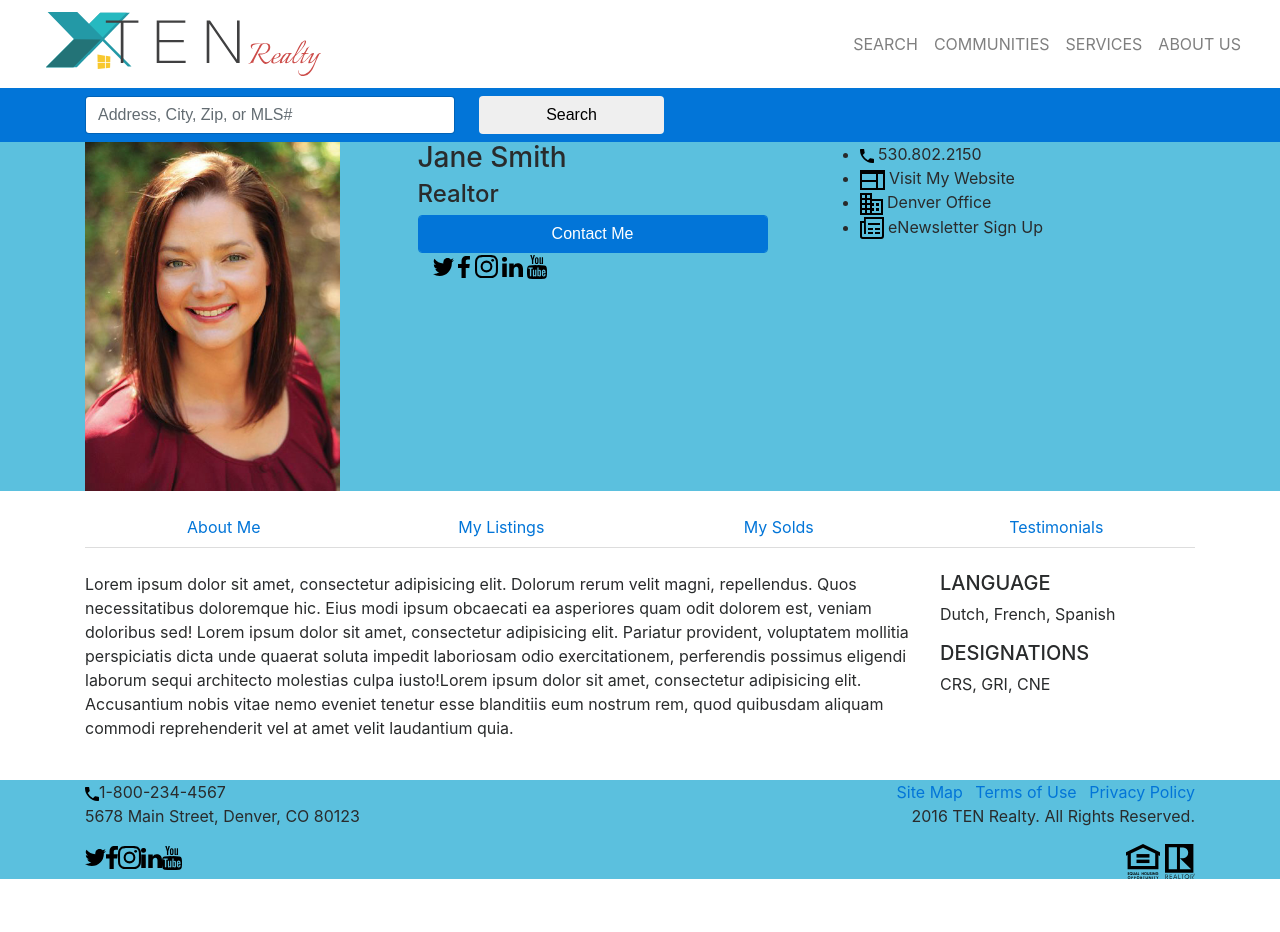
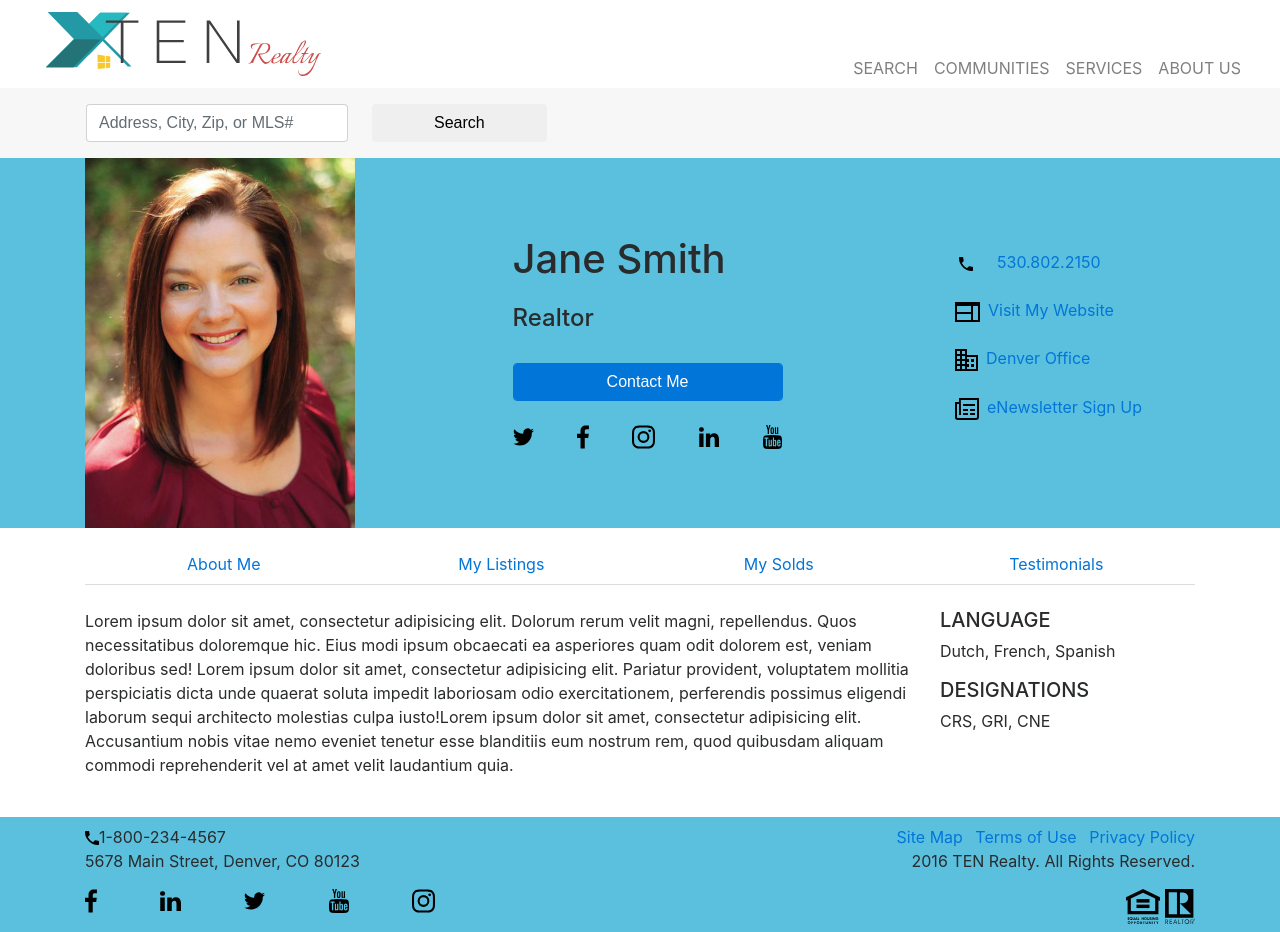
Before and after one commit to alexi-o/boojTest, a plain HTML site: page HTML_CSS/index.html in a window 1280 px wide. Before the commit the page ends 879 px from the top, so only its background shows below. Drawn offline with nearby package versions, Linux system fonts and the light colour scheme; a script that the page names is missing.

Commit message:
makes improvements on mobile design

```diff
--- a/HTML_CSS/index.html
+++ b/HTML_CSS/index.html
@@ -7,7 +7,7 @@
 
     <!-- Bootstrap CSS -->
     <link rel="stylesheet" href="https://maxcdn.bootstrapcdn.com/bootstrap/4.0.0-alpha.6/css/bootstrap.min.css" integrity="sha384-rwoIResjU2yc3z8GV/NPeZWAv56rSmLldC3R/AZzGRnGxQQKnKkoFVhFQhNUwEyJ" crossorigin="anonymous">
-    <link rel="stylesheet" href="styles.css">
+    <link rel="stylesheet" href="style.css">
 </head>
 <body>
     <!-- Start Header -->
@@ -18,10 +18,6 @@
       </button>
       <img class="navbar-brand col-sm-3 hidden-xs-down" src="Assets/SVGs/TEN-logo.svg" />
       <img class="hidden-sm-up" src="Assets/SVGs/TEN-logo-mark.svg" />
-<!--         <div class="col-sm-4 offset-sm-4">
-            <span class="d-inline"><img src="Assets/SVGs/account.svg" />Account</span>
-            <span class="d-inline"><img src="Assets/SVGs/contact.svg" />Contact</span>
-        </div> -->
         <div class="collapse navbar-collapse justify-content-end" id="navbarNav">
           <ul class="navbar-nav header-nav top-nav">
             <li class="nav-item">
@@ -43,42 +39,43 @@
 <!-- End Header -->
 
 <!-- Start Search Bar/Nav -->
-<div class="container-fluid bg-primary text-white">
+<div class="container-fluid bg-faded">
   <div class="container">
-        <form class="form-inline pt-2 pb-2">
-          <input class="form-control col-sm-4" type="text" placeholder="Address, City, Zip, or MLS#">
-          <button class="btn col-sm-2 ml-4" type="submit">Search</button>
+    <nav class="navbar navbar-toggleable-md search-nav">
+      <form class="form-inline col-xs-1 col-sm-12 form-fix">
+        <input class="form-control col-sm-3" type="text" placeholder="Address, City, Zip, or MLS#">
+        <button class="btn my-2 col-sm-2 ml-4" type="submit">Search</button>
       </form>
+    </nav>
   </div>
 </div>
-
 <!-- End Search Bar/Nav -->
 
 <!-- Start Hero Section -->
 <div class="container-fluid bg-info">
     <div class="container">
-        <div class="row">
-            <div class="col-sm-3">
+        <div class="row fix-gutter d-flex align-items-center">
+          <div class="col-sm-3 col-lg-3">
             <img class="img-fluid" src="./Assets/Realtor Image/saramortensun.jpg" />
           </div>
-            <div class="container-fluid col-sm-4">
-                <h3>Jane Smith</h3>
+          <div class="container-fluid col-sm-4 col-lg-3">
+              <h1 class="mb-4">Jane Smith</h1>
               <h4>Realtor</h4>
-                <button class="btn form-control btn-primary">Contact Me</button>
-                <div class="container-fluid">
-                    <img src="Assets/SVGs/twitter.svg" />
-                    <img src="Assets/SVGs/facebook.svg" />
-                    <img src="Assets/SVGs/instagram.svg" />
-                    <img src="Assets/SVGs/linkedin.svg" />
-                    <img src="Assets/SVGs/youtube.svg" />
+              <button class="btn form-control btn-primary mt-4">Contact Me</button>
+                <div class="text-center d-flex justify-content-between mt-4">
+                  <img class="" src="Assets/SVGs/twitter.svg" />
+                  <img class="" src="Assets/SVGs/facebook.svg" />
+                  <img class="" src="Assets/SVGs/instagram.svg" />
+                  <img class="" src="Assets/SVGs/linkedin.svg" />
+                  <img class="" src="Assets/SVGs/youtube.svg" />
                 </div>
           </div>
-            <div class="col-sm-4">
-                <ul class="container-fluid">
-                    <li><img class="mr-1" src="Assets/SVGs/contact.svg" />530.802.2150</li>
-                    <li><img class="mr-1" src="Assets/SVGs/website.svg" />Visit My Website</li>
-                    <li><img class="mr-1" src="Assets/SVGs/office.svg" />Denver Office</li>
-                    <li><img class="mr-1" src="Assets/SVGs/enewsletter.svg" />eNewsletter Sign Up</li>
+          <div class="col-sm-4 col-lg-3">
+              <ul class="container-fluid fix-gutter">
+                  <li class="ml-1"><a href="#"><img class="mr-4" src="Assets/SVGs/contact.svg" />530.802.2150</li></a>
+                  <li class="mr-3 mt-4"><a href="#"><img class="mr-2" src="Assets/SVGs/website.svg" />Visit My Website</li></a>
+                  <li class="mr-3 mt-4"><a href="#"><img class="mr-2" src="Assets/SVGs/office.svg" />Denver Office</li></a>
+                  <li class="mr-2 mt-4"><a href="#"><img class="mr-2" src="Assets/SVGs/enewsletter.svg" />eNewsletter Sign Up</li></a>
               </ul>
           </div>
         </div>
@@ -97,7 +94,7 @@
         </ul>
     </div>
     <div class="container">
-        <div class="row">
+        <div class="row tab-content">
           <div class="col-sm-9 mt-4 mb-4">
             <p>Lorem ipsum dolor sit amet, consectetur adipisicing elit. Dolorum rerum velit magni, repellendus. Quos necessitatibus doloremque hic. Eius modi ipsum obcaecati ea asperiores quam odit dolorem est, veniam doloribus sed! Lorem ipsum dolor sit amet, consectetur adipisicing elit. Pariatur provident, voluptatem mollitia perspiciatis dicta unde quaerat soluta impedit laboriosam odio exercitationem, perferendis possimus eligendi laborum sequi architecto molestias culpa iusto!Lorem ipsum dolor sit amet, consectetur adipisicing elit. Accusantium nobis vitae nemo eveniet tenetur esse blanditiis eum nostrum rem, quod quibusdam aliquam commodi reprehenderit vel at amet velit laudantium quia.</p>
             </div>
@@ -112,28 +109,20 @@
 </div>
 
 <!-- End Body Content -->
+
+<!-- Start Footer -->
 <div class="container-fluid bg-info">
-    <div class="container">
+    <div class="container pb-2 pt-2">
         <div class="row">
-          <div class="col">
+          <div class="col-sm-4">
             <p class="text-center-xs"><img src="Assets/SVGs/contact.svg" />1-800-234-4567</br>5678 Main Street, Denver, CO 80123</p>
-                    <ul class="nav">
-                          <li class="">
-                            <img class="icon" src="Assets/SVGs/twitter.svg" />
-                          </li>
-                          <li class="">
-                            <img class="icon" src="Assets/SVGs/facebook.svg" />
-                          </li>
-                          <li class="nav-item">
-                            <img class="icon" src="Assets/SVGs/instagram.svg" />
-                          </li>
-                          <li class="nav-item">
-                            <img class="icon" src="Assets/SVGs/linkedin.svg" />
-                          </li>
-                          <li class="nav-item">
-                            <img class="icon" src="Assets/SVGs/youtube.svg" />
-                          </li>
-                        </ul>
+                    <div class="text-center d-flex justify-content-between">
+                      <img src="./Assets/SVGs/facebook.svg" alt="">
+                      <img src="./Assets/SVGs/linkedin.svg" alt="">
+                      <img src="./Assets/SVGs/twitter.svg" alt="">
+                      <img src="./Assets/SVGs/youtube.svg" alt="">
+                      <img src="./Assets/SVGs/instagram.svg" alt="">
+                    </div>
           </div>
           <div class="col float-right">
             <p class="text-right">
@@ -150,8 +139,6 @@
         </div>
     </div>
 </div>
-<!-- Start Footer -->
-
 <!-- End Footer -->
 
 <script src="https://code.jquery.com/jquery-3.1.1.slim.min.js" integrity="sha384-A7FZj7v+d/sdmMqp/nOQwliLvUsJfDHW+k9Omg/a/EheAdgtzNs3hpfag6Ed950n" crossorigin="anonymous"></script>
--- a/HTML_CSS/style.css
+++ b/HTML_CSS/style.css
@@ -13,3 +13,18 @@ footer {
 footer a {
 	text-decoration: underline;
 }
+
+button {
+	padding-right: 0;
+}
+
+.form-fix {
+	left: -30px;
+}
+
+@media (min-width: 787px) {
+	.fix-gutter > [class*='col-'] {
+    padding-right: 0;
+    padding-left: 1;
+	}
+}
```
Lines whose indentation alone changed are shown as unchanged.
